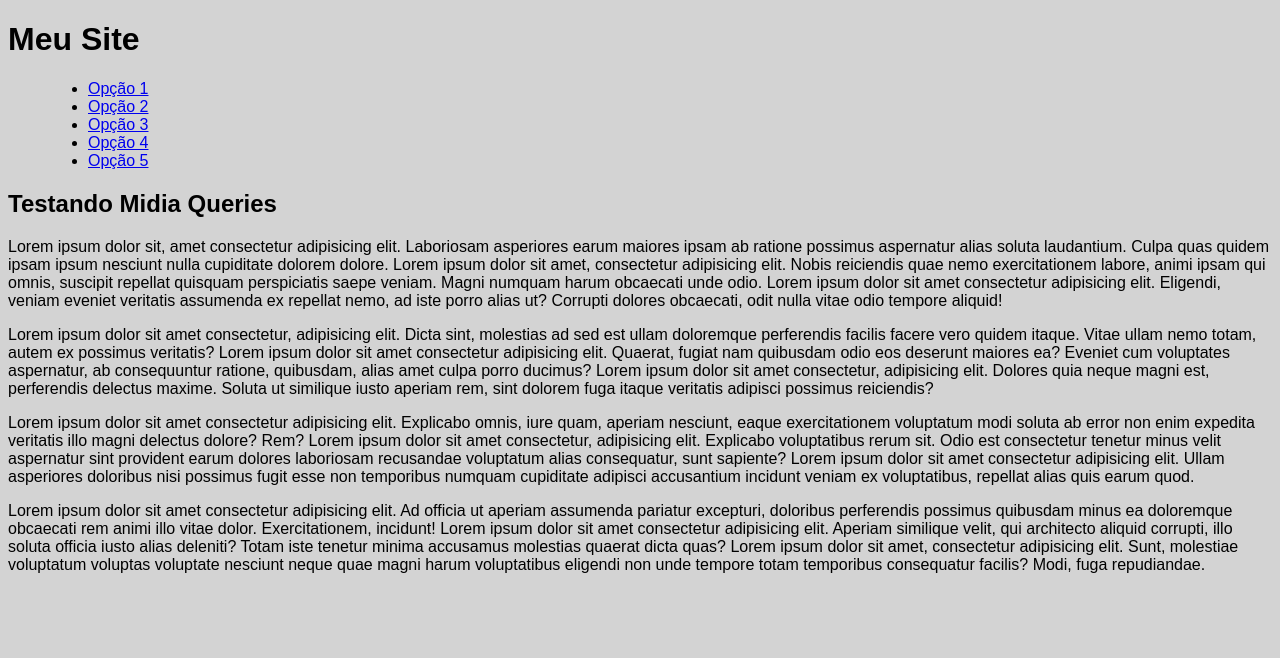
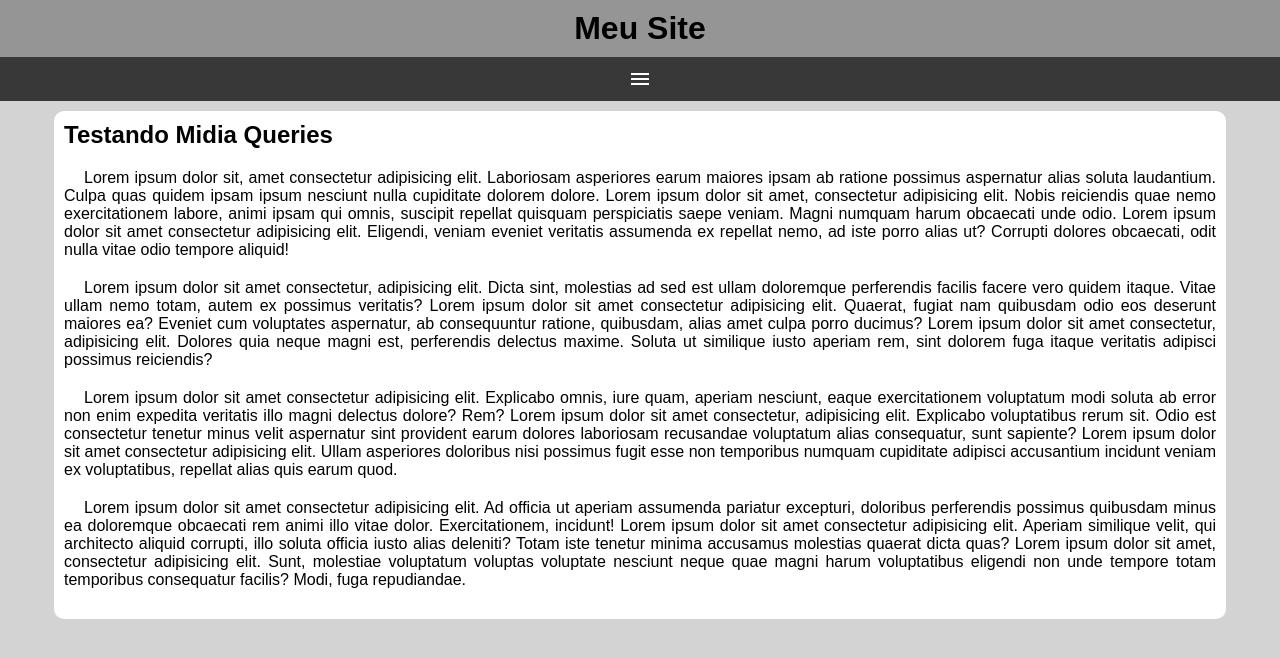
Before and after one commit to Edgar-diih/html5-css3, a plain HTML site: page exercicio026/mq005/index.html in a window 1280 px wide. Drawn offline with Linux system fonts and the light colour scheme.

Commit message:
exercicio 26 MQ hamburguinho

```diff
--- a/exercicio026/mq005/estilos/style.css
+++ b/exercicio026/mq005/estilos/style.css
@@ -1,7 +1,62 @@
 @charset "UTF-8";
 *{
     font-family: Arial, Helvetica, sans-serif;
+    margin: 0px;
+    padding: 0px;
 }
 body, html {
     background-color: lightgray;
 }
+header {
+    background-color: rgb(150, 149, 149);
+}
+header > h1 {
+    padding: 10px;
+    text-align: center;
+}
+span#burguer {
+    background-color: rgb(56, 56, 56);
+    color: white;
+    display: block;
+    text-align: center;
+    padding: 10px;
+    cursor: pointer;
+}
+span#burguer:hover {
+    background-color: white;
+    color: black;
+}
+menu {
+    display: none;
+}
+menu > ul {
+    list-style-type: none;
+}
+menu > ul > li > a {
+    display: block;
+    padding: 10px;
+    text-decoration: none;
+    text-align: center;
+    background-color: rgb(88, 88, 88);
+    color: white;
+    border-top: 2px solid gray;
+}
+menu > ul > li > a:hover {
+    background-color: gray;
+}
+main{
+    width: 90vw;
+    background-color: white;
+    margin: auto;
+    margin-top: 10px;
+    padding: 10px;
+    border-radius: 10px;
+}
+article > h2 {
+    padding-bottom: 20px;
+}
+article > p {
+    text-align: justify;
+    margin-bottom: 20px;
+    text-indent: 20px;
+}
--- a/exercicio026/mq005/index.html
+++ b/exercicio026/mq005/index.html
@@ -4,19 +4,20 @@
     <meta charset="UTF-8">
     <meta name="viewport" content="width=device-width, initial-scale=1.0">
     <title>Media Query</title>
+    <link href="https://fonts.googleapis.com/icon?family=Material+Icons"rel="stylesheet">
     <link rel="stylesheet" href="estilos/style.css">
 </head>
 <body>
     <header>
         <h1>Meu Site</h1>
-        <menu>
+        <span id="burguer" class="material-icons" onclick="clickMenu()">menu</span>
+        <menu id="itens">
             <ul>
                 <li><a href="#">Opção 1</a></li>
                 <li><a href="#">Opção 2</a></li>
                 <li><a href="#">Opção 3</a></li>
                 <li><a href="#">Opção 4</a></li>
                 <li><a href="#">Opção 5</a></li>
-
             </ul>
         </menu>
     </header>
@@ -40,5 +41,14 @@
             </p>
         </article>
     </main>
+    <script>
+        function clickMenu() {
+            if (itens.style.display == 'block'){
+                itens.style.display = 'none'
+            }else {
+            itens.style.display = 'block'
+            }
+        }
+    </script>
 </body>
 </html>
```
